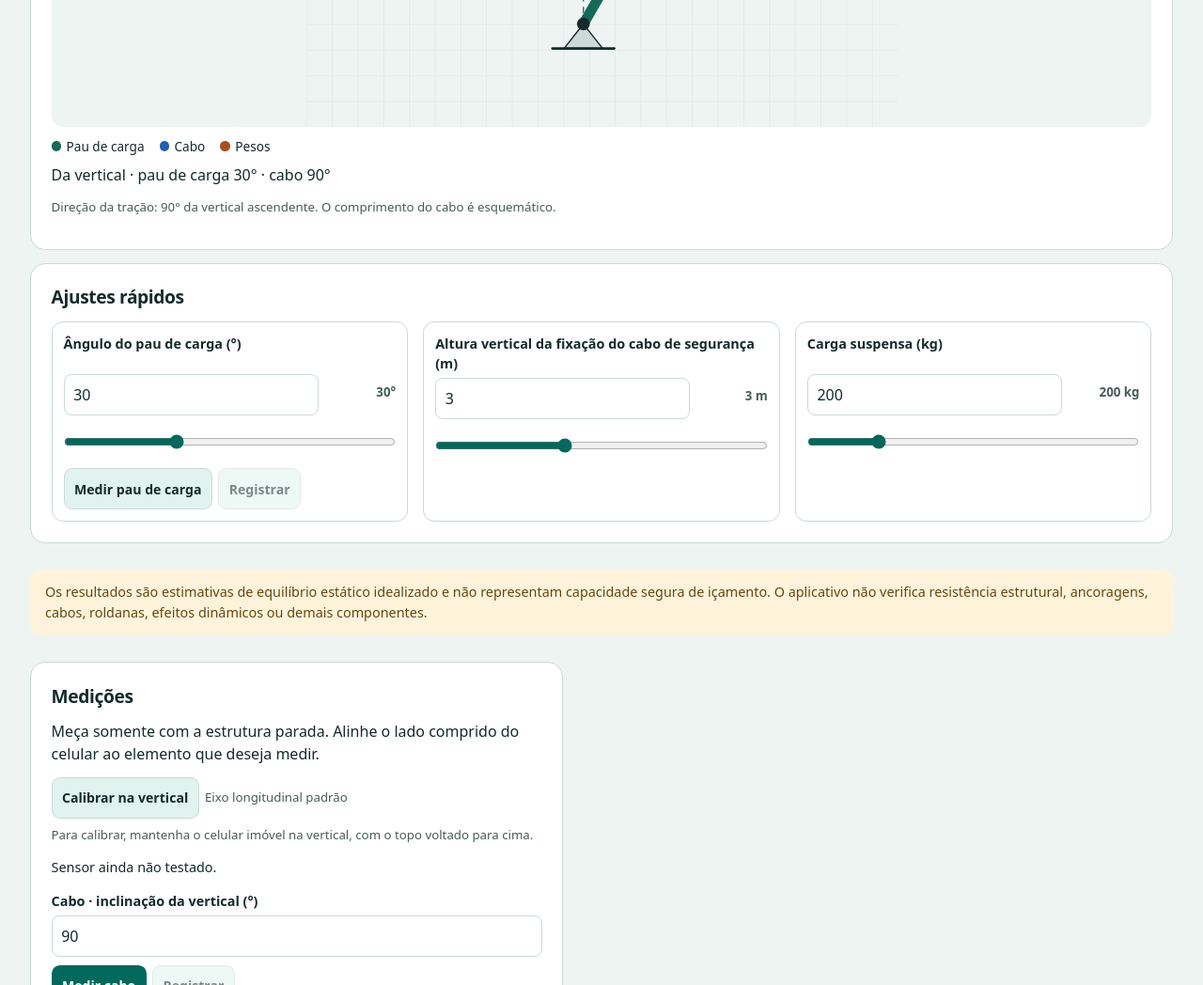
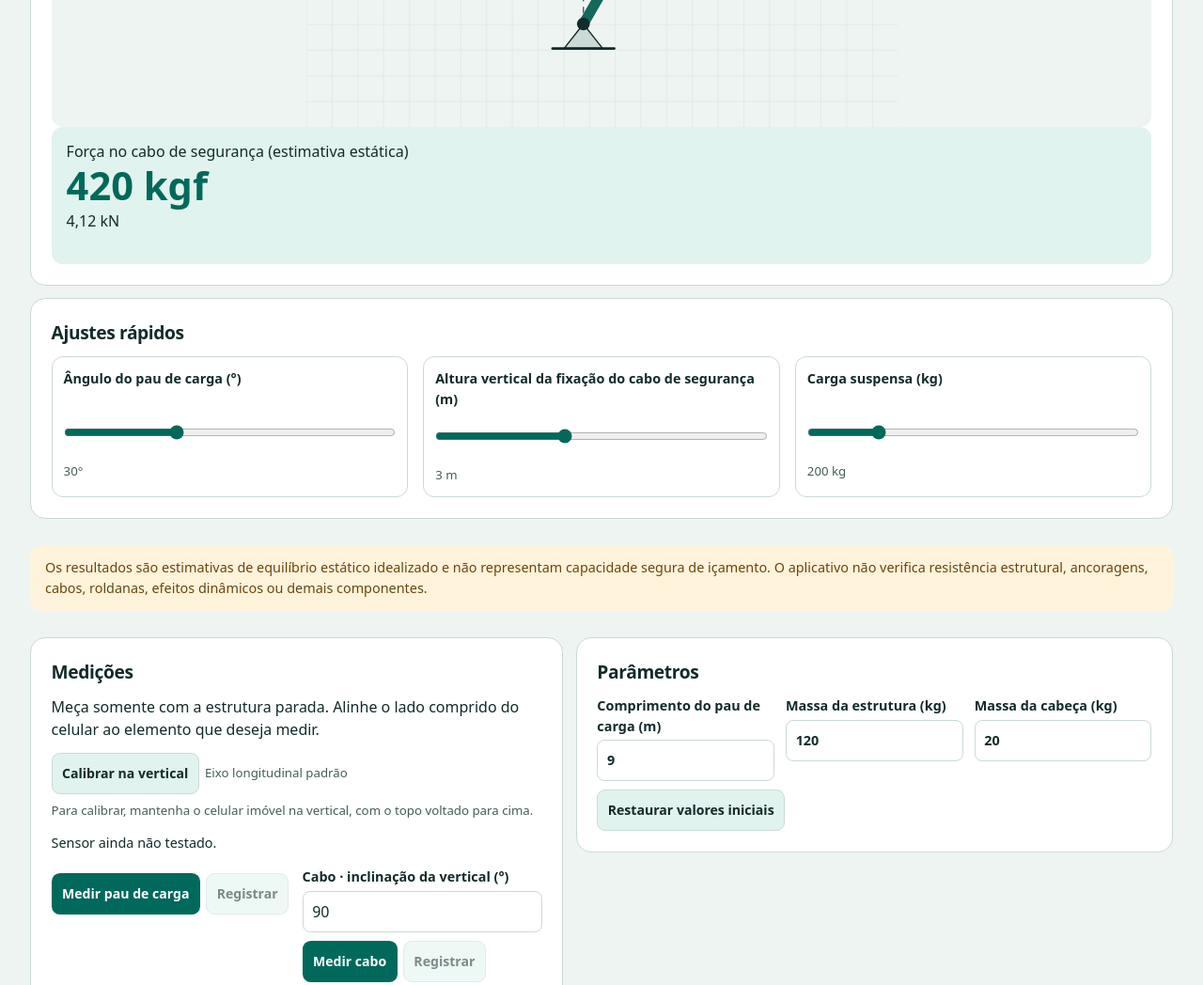
Before and after one commit to raymagalhaes/calculadora-pau-de-carga, a plain HTML site: page index.html in a window 1280 px wide. Shown: the part 520-1568 px from the top of the page at 94% size. Drawn offline with Linux system fonts and the light colour scheme.

Commit message:
Compacta visualização: força no cabo e sliders sem campos grandes

```diff
--- a/index.html
+++ b/index.html
@@ -15,34 +15,33 @@
 <main>
 <div class="layout">
 <section class="panel visual" aria-labelledby="visual-title">
-<h2 id="visual-title">Visualização <small class="help">v4</small></h2>
+<h2 id="visual-title">Visualização <small class="help">v5</small></h2>
 <svg id="diagram" viewBox="0 0 460 380" role="img" aria-labelledby="diagram-title diagram-desc">
 <title id="diagram-title">Diagrama do pau de carga</title><desc id="diagram-desc">Pau de carga articulado, peso da estrutura, peso na cabeça, carga suspensa e direção da tração do cabo.</desc>
 <defs><pattern id="grid" width="20" height="20" patternUnits="userSpaceOnUse"><path d="M 20 0 H 0 V 20" class="grid-line"/></pattern><marker id="weight-arrow" markerWidth="8" markerHeight="8" refX="7" refY="4" orient="auto" markerUnits="userSpaceOnUse"><path d="M0 0 L8 4 L0 8 Z" fill="var(--weight)"/></marker><marker id="cable-arrow" markerWidth="10" markerHeight="10" refX="9" refY="5" orient="auto" markerUnits="userSpaceOnUse"><path d="M0 0 L10 5 L0 10 Z" fill="var(--cable)"/></marker></defs>
 <rect width="460" height="380" fill="url(#grid)"/><g id="geometry"></g>
 </svg>
-<div class="legend"><span class="key pole">Pau de carga</span><span class="key cable">Cabo</span><span class="key weight">Pesos</span></div>
-<p id="visual-angles"></p>
-<p id="diagram-note" class="help"></p>
+<div class="tension primary-tension"><span>Força no cabo de segurança (estimativa estática)</span><strong id="kgf">—</strong><span id="kn">—</span><p id="validation" role="status"></p></div>
+<p id="visual-angles" hidden></p>
+<p id="diagram-note" hidden></p>
 </section>
 <section class="panel quick-controls" aria-labelledby="quick-title">
 <h2 id="quick-title">Ajustes rápidos</h2>
 <div class="quick-grid">
 <div class="quick-item">
 <label for="theta">Ângulo do pau de carga (°)</label>
-<div class="quick-number"><input id="theta" type="number" min="0" max="90" step="any" inputmode="decimal" required><output id="theta-value"></output></div>
-<input id="theta-slider" type="range" min="0" max="90" step="0.5" aria-label="Ajustar ângulo do pau de carga">
-<div class="actions"><button id="measure-theta">Medir pau de carga</button><button id="save-theta" disabled>Registrar</button></div><output id="preview-theta" aria-live="polite"></output>
+<input id="theta" type="number" min="0" max="90" step="any" inputmode="decimal" required hidden>
+<div class="slider-line"><input id="theta-slider" type="range" min="0" max="90" step="0.5" aria-label="Ajustar ângulo do pau de carga"><output id="theta-value"></output></div>
 </div>
 <div class="quick-item">
 <label for="d">Altura vertical da fixação do cabo de segurança (m)</label>
-<div class="quick-number"><input id="d" type="number" min="0" step="any" inputmode="decimal" required><output id="d-value"></output></div>
-<input id="fix-slider" type="range" min="0" max="9" step="0.01" aria-label="Ajustar altura da fixação do cabo de segurança">
+<input id="d" type="number" min="0" step="any" inputmode="decimal" required hidden>
+<div class="slider-line"><input id="fix-slider" type="range" min="0" max="9" step="0.01" aria-label="Ajustar altura da fixação do cabo de segurança"><output id="d-value"></output></div>
 </div>
 <div class="quick-item">
 <label for="P">Carga suspensa (kg)</label>
-<div class="quick-number"><input id="P" type="number" min="0" step="any" inputmode="decimal" required><output id="P-value"></output></div>
-<input id="load-slider" type="range" min="0" max="1000" step="1" aria-label="Ajustar carga suspensa">
+<input id="P" type="number" min="0" step="any" inputmode="decimal" required hidden>
+<div class="slider-line"><input id="load-slider" type="range" min="0" max="1000" step="1" aria-label="Ajustar carga suspensa"><output id="P-value"></output></div>
 </div>
 </div>
 </section>
@@ -55,7 +54,7 @@
 <p class="help">Para calibrar, mantenha o celular imóvel na vertical, com o topo voltado para cima.</p>
 <p id="sensor" role="status">Sensor ainda não testado.</p>
 <div class="fields">
-<output id="preview-theta" aria-live="polite"></output></div>
+<div class="measurement"><div class="actions"><button id="measure-theta">Medir pau de carga</button><button id="save-theta" disabled>Registrar</button></div><output id="preview-theta" aria-live="polite"></output></div>
 <div class="measurement"><label for="cable">Cabo · inclinação da vertical (°)</label><input id="cable" type="number" min="0" max="90" step="any" inputmode="decimal" required><div class="actions"><button id="measure-cable">Medir cabo</button><button id="save-cable" disabled>Registrar</button></div><output id="preview-cable" aria-live="polite"></output></div>
 <label>Lado da ancoragem, visto da fixação<select id="side"><option value="">A identificar</option><option value="-1">Oposto à inclinação do pau de carga (esquerda)</option><option value="1">Mesmo lado da inclinação do pau de carga (direita)</option></select></label>
 <label>Altura da ancoragem, vista da fixação<select id="rise"><option value="">A identificar</option><option value="1">Acima</option><option value="-1">Abaixo</option></select></label>
@@ -77,8 +76,6 @@
 </section>
 <section class="panel results" aria-labelledby="results-title">
 <h2 id="results-title">Resultados</h2>
-<div class="tension"><span>Tensão estática estimada</span><strong id="kgf">—</strong><span id="kn">—</span></div>
-<p id="validation" role="status"></p>
 <dl><div><dt>Momento na base</dt><dd id="moment">—</dd></div><div><dt>Altura da fixação</dt><dd id="height">—</dd></div><div><dt>Ângulo entre pau de carga e tração</dt><dd id="relative">—</dd></div><div><dt>Peso total informado</dt><dd id="total">—</dd></div></dl>
 <div class="tables">
 <details><summary>Tensão por inclinação do pau de carga</summary><p class="help">Mantém a direção do cabo e os demais parâmetros. A altura da fixação permanece constante.</p><table><thead><tr><th scope="col">Ângulo</th><th scope="col">Tensão (kgf)</th></tr></thead><tbody id="angle-rows"></tbody></table></details>
```
